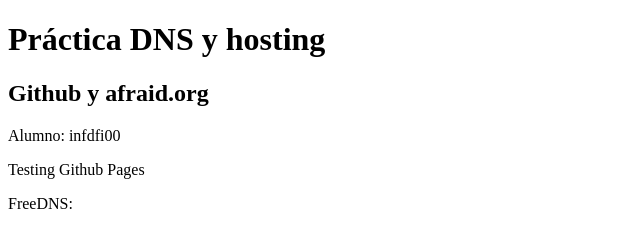
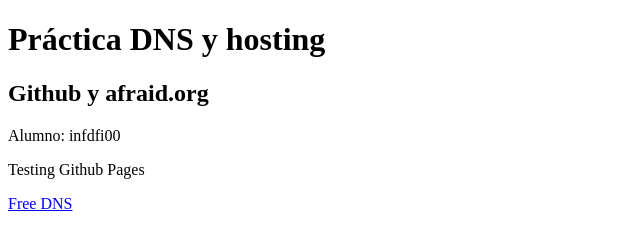
Before and after one commit to dfernandezi/lab1, a plain HTML site: page index.html in a window 1280 px wide. Shown: the full height of the page, 0-640 px from the left. Drawn offline with Linux system fonts and the light colour scheme.

Commit message:
index.html adapted to lab statement

```diff
--- a/index.html
+++ b/index.html
@@ -8,6 +8,6 @@
   <h2> Github y afraid.org </h2>
   <p>Alumno: infdfi00</p>
   <p>Testing Github Pages</p>
-  <p>FreeDNS: <a href="https://freedns.afraid.org"/> </a></p>
+  <p> <a href="https://freedns.afraid.org"/> Free DNS </a></p>
 </body>
 </html>
```
